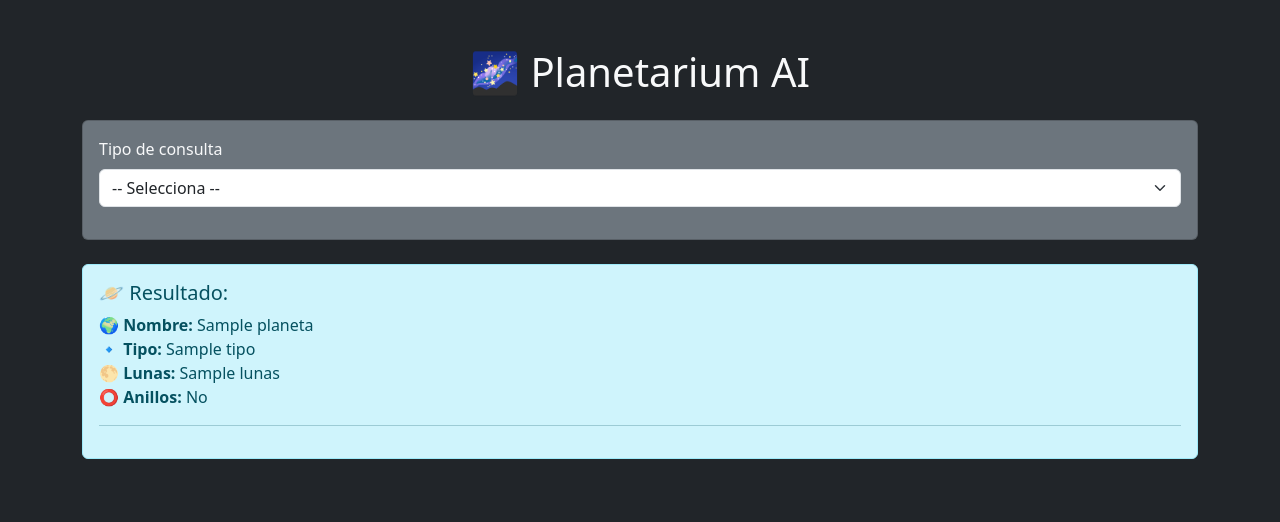
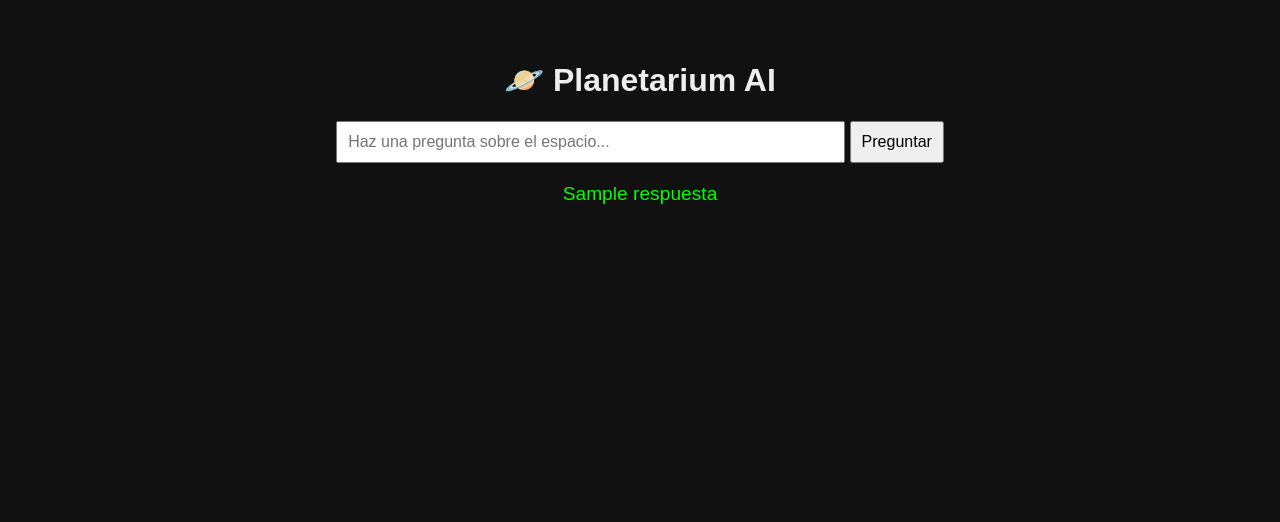
Before and after one commit to Jean-GG/PlanetariumAI, a Flask app: template templates/index.html in a window 1280 px wide. Shown: the top 522 px of the page. Run offline with Flask 3, Linux system fonts and the light colour scheme; the template is opened without the code that fills it: most values are stand-ins (such as "Sample title", 1, 10 or a date in 2020).

Commit message:
Actualizacion del sistema experto - Integracion de interpretacion de texto

```diff
--- a/app.py
+++ b/app.py
@@ -1,37 +1,18 @@
+# app.py
+
 from flask import Flask, render_template, request
-from engine import *
+from preguntas import procesar_pregunta
 
 app = Flask(__name__)
 
 @app.route("/", methods=["GET", "POST"])
 def index():
-    resultado = None
-    tipo_consulta = ""
-
+    respuesta = ""
     if request.method == "POST":
-        tipo_consulta = request.form.get("consulta")
-
-        if tipo_consulta == "nombre":
-            nombre = request.form.get("nombre", "").capitalize()
-            resultado = obtener_info_planeta(nombre)
-
-        elif tipo_consulta == "anillos":
-            resultado = buscar_con_anillos()
-
-        elif tipo_consulta == "tipo":
-            tipo = request.form.get("tipo", "").lower()
-            resultado = buscar_por_tipo(tipo)
-
-        elif tipo_consulta == "lunas":
-            minimo = int(request.form.get("minimo_lunas", 0))
-            resultado = buscar_por_lunas(minimo)
-
-        elif tipo_consulta == "comparar":
-            p1 = request.form.get("planeta1", "").capitalize()
-            p2 = request.form.get("planeta2", "").capitalize()
-            resultado = comparar_lunas(p1, p2)
-
-    return render_template("index.html", resultado=resultado, consulta=tipo_consulta)
+        pregunta = request.form.get("pregunta")
+        if pregunta:
+            respuesta = procesar_pregunta(pregunta)
+    return render_template("index.html", respuesta=respuesta)
 
 if __name__ == "__main__":
     app.run(debug=True)
--- a/engine.py
+++ /dev/null
@@ -1,39 +0,0 @@
-# engine.py
-
-datos_planetas = {
-    "Mercurio": {"tipo": "rocoso", "anillos": False, "lunas": 0},
-    "Venus": {"tipo": "rocoso", "anillos": False, "lunas": 0},
-    "Tierra": {"tipo": "rocoso", "anillos": False, "lunas": 1},
-    "Marte": {"tipo": "rocoso", "anillos": False, "lunas": 2},
-    "Júpiter": {"tipo": "gaseoso", "anillos": True, "lunas": 79},
-    "Saturno": {"tipo": "gaseoso", "anillos": True, "lunas": 83},
-    "Urano": {"tipo": "gaseoso", "anillos": True, "lunas": 27},
-    "Neptuno": {"tipo": "gaseoso", "anillos": True, "lunas": 14}
-}
-
-def obtener_info_planeta(nombre):
-    planeta = datos_planetas.get(nombre)
-    if planeta:
-        return {"nombre": nombre, **planeta}
-    return None
-
-def buscar_por_tipo(tipo):
-    return [{ "nombre": k, **v } for k, v in datos_planetas.items() if v["tipo"] == tipo]
-
-def buscar_con_anillos():
-    return [{ "nombre": k, **v } for k, v in datos_planetas.items() if v["anillos"]]
-
-def buscar_por_lunas(minimo):
-    return [{ "nombre": k, **v } for k, v in datos_planetas.items() if v["lunas"] >= minimo]
-
-def comparar_lunas(planeta1, planeta2):
-    p1 = datos_planetas.get(planeta1)
-    p2 = datos_planetas.get(planeta2)
-    if p1 and p2:
-        if p1["lunas"] > p2["lunas"]:
-            return f"{planeta1} tiene más lunas ({p1['lunas']}) que {planeta2} ({p2['lunas']})"
-        elif p2["lunas"] > p1["lunas"]:
-            return f"{planeta2} tiene más lunas ({p2['lunas']}) que {planeta1} ({p1['lunas']})"
-        else:
-            return f"Ambos planetas tienen la misma cantidad de lunas ({p1['lunas']})"
-    return "Uno o ambos planetas no existen."
--- a/templates/index.html
+++ b/templates/index.html
@@ -1,97 +1,22 @@
-<!doctype html>
+<!DOCTYPE html>
 <html lang="es">
-
 <head>
     <meta charset="UTF-8">
     <title>Planetarium AI</title>
-    <link href="https://cdn.jsdelivr.net/npm/bootstrap@5.3.3/dist/css/bootstrap.min.css" rel="stylesheet">
+    <style>
+        body { font-family: Arial, sans-serif; background-color: #111; color: #eee; padding: 2em; text-align: center; }
+        input, button { padding: 10px; font-size: 1em; }
+        .respuesta { margin-top: 20px; font-size: 1.2em; color: #0f0; }
+    </style>
 </head>
-
-<body class="bg-dark text-light">
-
-    <div class="container py-5">
-        <h1 class="text-center mb-4">🌌 Planetarium AI</h1>
-
-        <div class="card bg-secondary text-light mb-4">
-            <div class="card-body">
-                <form method="POST">
-                    <div class="mb-3">
-                        <label for="consulta" class="form-label">Tipo de consulta</label>
-                        <select name="consulta" id="consulta" class="form-select" onchange="this.form.submit()">
-                            <option value="">-- Selecciona --</option>
-                            <option value="nombre" {{ 'selected' if consulta=='nombre' }}>Buscar por nombre</option>
-                            <option value="tipo" {{ 'selected' if consulta=='tipo' }}>Buscar por tipo</option>
-                            <option value="lunas" {{ 'selected' if consulta=='lunas' }}>Planetas con más de X lunas
-                            </option>
-                            <option value="comparar" {{ 'selected' if consulta=='comparar' }}>Comparar lunas entre dos
-                                planetas</option>
-                        </select>
-                    </div>
-
-                    {% if consulta == 'nombre' %}
-                    <div class="mb-3">
-                        <label class="form-label">Nombre del planeta</label>
-                        <input type="text" name="nombre" class="form-control" required>
-                    </div>
-                    {% elif consulta == 'tipo' %}
-                    <div class="mb-3">
-                        <label class="form-label">Tipo de planeta (rocoso, gaseoso)</label>
-                        <input type="text" name="tipo" class="form-control" required>
-                    </div>
-                    {% elif consulta == 'lunas' %}
-                    <div class="mb-3">
-                        <label class="form-label">Cantidad mínima de lunas</label>
-                        <input type="number" name="minimo_lunas" class="form-control" required>
-                    </div>
-                    {% elif consulta == 'comparar' %}
-                    <div class="mb-3">
-                        <label class="form-label">Planeta 1</label>
-                        <input type="text" name="planeta1" class="form-control" required>
-                    </div>
-                    <div class="mb-3">
-                        <label class="form-label">Planeta 2</label>
-                        <input type="text" name="planeta2" class="form-control" required>
-                    </div>
-                    {% endif %}
-
-                    {% if consulta %}
-                    <button type="submit" class="btn btn-light w-100">Consultar</button>
-                    {% endif %}
-                </form>
-            </div>
-        </div>
-
-        {% if resultado %}
-        <div class="alert alert-info mt-4">
-            <h5 class="alert-heading">🪐 Resultado:</h5>
-
-            {% if resultado is string %}
-            <p>{{ resultado }}</p>
-
-            {% elif resultado is mapping %}
-            <div>
-                <strong>🌍 Nombre:</strong> {{ resultado["nombre"] }}<br>
-                <strong>🔹 Tipo:</strong> {{ resultado["tipo"] }}<br>
-                <strong>🌕 Lunas:</strong> {{ resultado["lunas"] }}<br>
-                <strong>⭕ Anillos:</strong> {{ 'Sí' if resultado["anillos"] else 'No' }}
-            </div>
-
-            {% elif resultado is iterable %}
-            {% for planeta in resultado %}
-            <div class="mb-3">
-                <strong>🌍 Nombre:</strong> {{ planeta["nombre"] }}<br>
-                <strong>🔹 Tipo:</strong> {{ planeta["tipo"] }}<br>
-                <strong>🌕 Lunas:</strong> {{ planeta["lunas"] }}<br>
-                <strong>⭕ Anillos:</strong> {{ 'Sí' if planeta["anillos"] else 'No' }}
-            </div>
-            <hr>
-            {% endfor %}
-            {% endif %}
-        </div>
-        {% endif %}
-
-    </div>
-
+<body>
+    <h1>🪐 Planetarium AI</h1>
+    <form method="post">
+        <input type="text" name="pregunta" placeholder="Haz una pregunta sobre el espacio..." size="50">
+        <button type="submit">Preguntar</button>
+    </form>
+    {% if respuesta %}
+    <div class="respuesta">{{ respuesta }}</div>
+    {% endif %}
 </body>
-
 </html>
```
Also changed, not shown: conocimiento.py (added, +15 -0 lines), motor_inferencia.py (added, +45 -0 lines), preguntas.py (added, +49 -0 lines).
